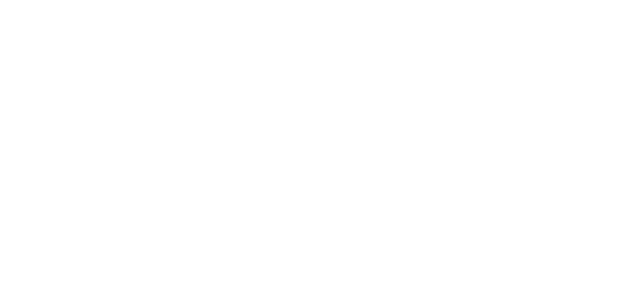
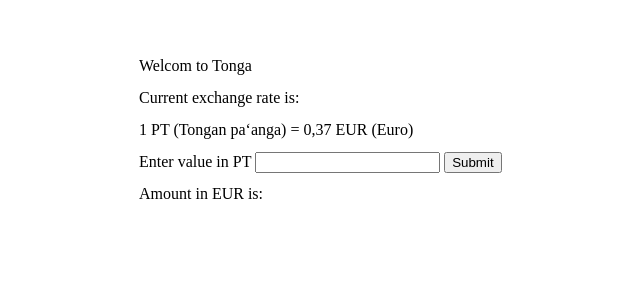
Before and after one commit to EwelinaEwa/the-dream, a PHP site: page / in a window 1280 px wide. Before the commit the part shown is empty. Shown: the top 300 px of the page, without its empty margins (251-891 px from the left). Run offline with PHP 8.4, Linux system fonts and the light colour scheme.

Commit message:
Add base html elements

```diff
--- a/css/style.css
+++ b/css/style.css
@@ -0,0 +1,5 @@
+body {
+    width: 500px;
+    margin: 50px auto;
+    line-height: 2;
+}
--- a/index.php
+++ b/index.php
@@ -14,10 +14,21 @@
 </head>
 <body>
 
+<h1>Welcom to Tonga</h1>
+
+<p>Current exchange rate is:</p>
+<p>1 PT (Tongan paʻanga) = 0,37 EUR (Euro)</p>
+<form action="" method="get">
+    <label for="value">Enter value in PT</label>
+    <input type="text" id="value", name="value">
+    <input type="submit">
+</form>
+<p>Amount in EUR is:</p>
+<p></p>
 <?php
-
 
 ?>
 
+
 </body>
 </html>
```
